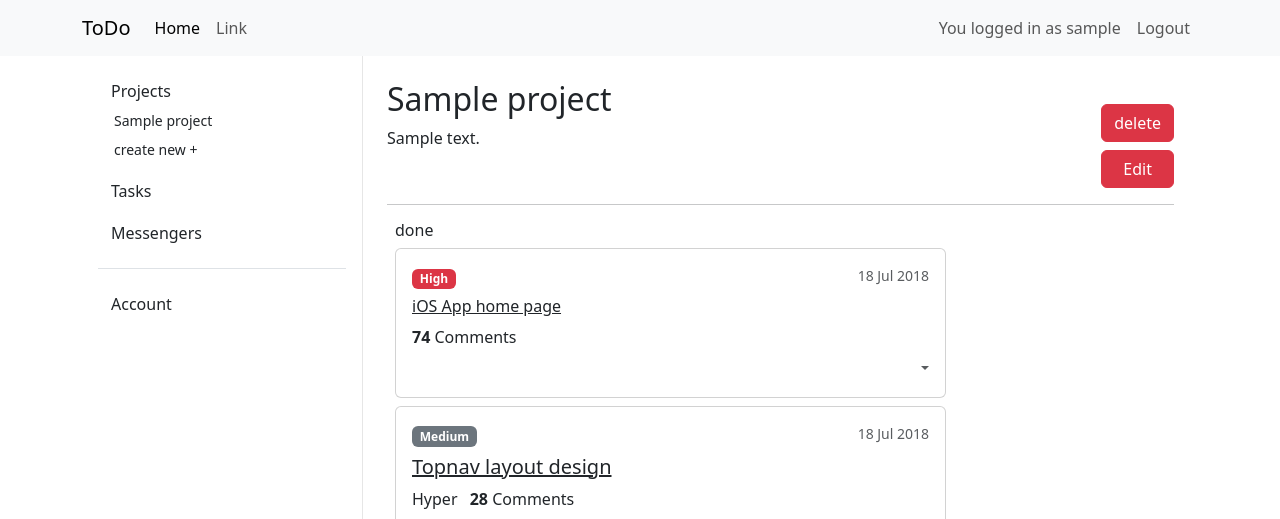
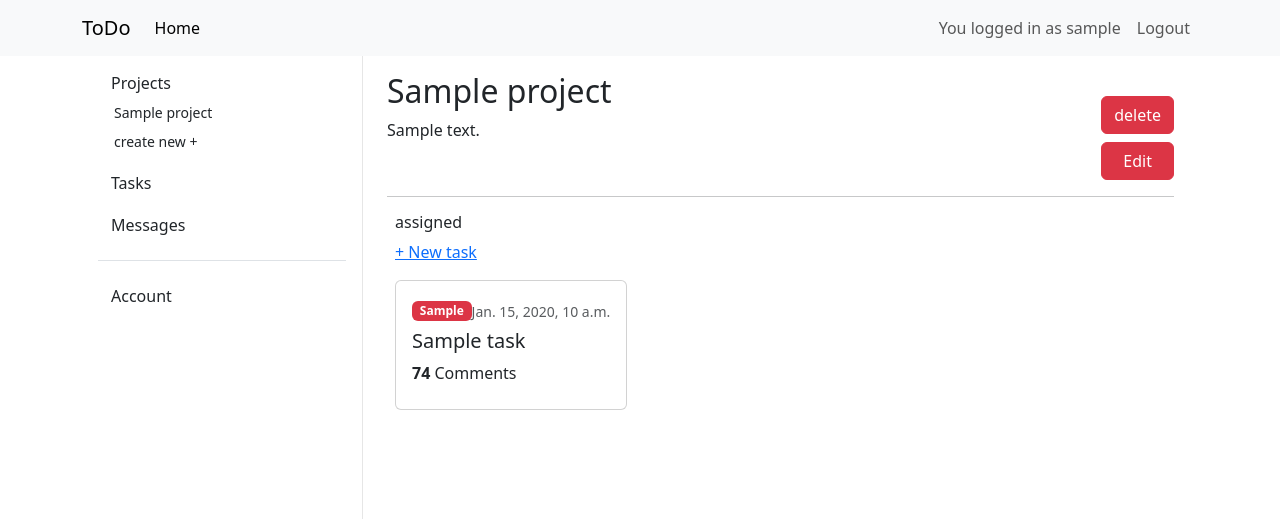
Before and after one commit to Zhassulan-git/todo_project_django, a Django app: page /project/1 in a window 1280 px wide. Shown: the top 519 px of the page. Run offline with Django 5.2, Linux system fonts and the light colour scheme; a user stored in the database is signed in; tables that the repository leaves empty hold one stand-in row (values such as "Sample post"); grey boxes are pictures that could not be loaded.

Commit message:
last updates

```diff
--- a/todo/templates/todo/base.html
+++ b/todo/templates/todo/base.html
@@ -11,7 +11,7 @@
 </head>
 <body>
     {% include 'todo/navbar.html' %}
-    <div class="d-flex container-xl justify-content-center">
+    <div class="d-flex container-xl justify-content-center mt-5">
         {% include 'todo/side.html' %}
         <!-- Content (Placeholder) -->
         <span style="height: 90vh; border-left-style: inset; border-left-width: 1px; border-left-color: rgb(255, 255, 255); opacity: 0.3;"></span>
@@ -21,4 +21,5 @@
             </div>
         </div>
 </body>
+
 </html>
--- a/todo/templates/todo/kanban_row.html
+++ /dev/null
@@ -1,108 +0,0 @@
-<div class="row d-flex">
-    <div class="col-12">
-        <div class="board d-flex">
-<div class="mx-2">
-    <h6 class="mt-0 task-header">done</h6>
-    <div id="task-list-one" class="task-list-items">
-
-        <!-- Task Item -->
-        <div class="card mb-2">
-            {% include 'todo/task_card.html' %}
-        </div>
-        <!-- Task Item End -->
-
-        <!-- Task Item -->
-        <div class="card mb-0">
-            <div class="card-body p-3">
-                <small class="float-end text-muted">18 Jul 2018</small>
-                <span class="badge text-bg-secondary">Medium</span>
-
-                <h5 class="mt-2 mb-2">
-                    <a href="#" data-bs-toggle="modal" data-bs-target="#task-detail-modal" class="text-body">Topnav layout design</a>
-                </h5>
-
-                <p class="mb-0">
-                    <span class="pe-2 text-nowrap mb-2 d-inline-block">
-                        <i class="mdi mdi-briefcase-outline text-muted"></i>
-                        Hyper
-                    </span>
-                    <span class="text-nowrap mb-2 d-inline-block">
-                        <i class="mdi mdi-comment-multiple-outline text-muted"></i>
-                        <b>28</b> Comments
-                    </span>
-                </p>
-
-                <div class="dropdown float-end">
-                    <a href="#" class="dropdown-toggle text-muted arrow-none" data-bs-toggle="dropdown" aria-expanded="false">
-                        <i class="mdi mdi-dots-vertical font-18"></i>
-                    </a>
-                    <div class="dropdown-menu dropdown-menu-end">
-                        <!-- item-->
-                        <a href="javascript:void(0);" class="dropdown-item"><i class="mdi mdi-pencil me-1"></i>Edit</a>
-                        <!-- item-->
-                        <a href="javascript:void(0);" class="dropdown-item"><i class="mdi mdi-delete me-1"></i>Delete</a>
-                        <!-- item-->
-                        <a href="javascript:void(0);" class="dropdown-item"><i class="mdi mdi-plus-circle-outline me-1"></i>Add People</a>
-                        <!-- item-->
-                        <a href="javascript:void(0);" class="dropdown-item"><i class="mdi mdi-exit-to-app me-1"></i>Leave</a>
-                    </div>
-                </div>
-
-                <p class="mb-0">
-                    <img src="assets/images/users/avatar-1.jpg" alt="user-img" class="avatar-xs rounded-circle me-1">
-                    <span class="align-middle">Coder Themes</span>
-                </p>
-            </div> <!-- end card-body -->
-        </div>
-        <!-- Task Item End -->
-
-        <!-- Task Item -->
-        <div class="card mb-0">
-            <div class="card-body p-3">
-                <small class="float-end text-muted">11 Jul 2018</small>
-                <span class="badge bg-success">Low</span>
-
-                <h5 class="mt-2 mb-2">
-                    <a href="#" data-bs-toggle="modal" data-bs-target="#task-detail-modal" class="text-body">Invite user to a project</a>
-                </h5>
-
-                <p class="mb-0">
-                    <span class="pe-2 text-nowrap mb-2 d-inline-block">
-                        <i class="mdi mdi-briefcase-outline text-muted"></i>
-                        CRM
-                    </span>
-                    <span class="text-nowrap mb-2 d-inline-block">
-                        <i class="mdi mdi-comment-multiple-outline text-muted"></i>
-                        <b>68</b> Comments
-                    </span>
-                </p>
-
-                <div class="dropdown float-end">
-                    <a href="#" class="dropdown-toggle text-muted arrow-none" data-bs-toggle="dropdown" aria-expanded="false">
-                        <i class="mdi mdi-dots-vertical font-18"></i>
-                    </a>
-                    <div class="dropdown-menu dropdown-menu-end">
-                        <!-- item-->
-                        <a href="javascript:void(0);" class="dropdown-item"><i class="mdi mdi-pencil me-1"></i>Edit</a>
-                        <!-- item-->
-                        <a href="javascript:void(0);" class="dropdown-item"><i class="mdi mdi-delete me-1"></i>Delete</a>
-                        <!-- item-->
-                        <a href="javascript:void(0);" class="dropdown-item"><i class="mdi mdi-plus-circle-outline me-1"></i>Add People</a>
-                        <!-- item-->
-                        <a href="javascript:void(0);" class="dropdown-item"><i class="mdi mdi-exit-to-app me-1"></i>Leave</a>
-                    </div>
-                </div>
-
-                <p class="mb-0">
-                    <img src="assets/images/users/avatar-3.jpg" alt="user-img" class="avatar-xs rounded-circle me-1">
-                    <span class="align-middle">Lucas Hardy</span>
-                </p>
-            </div> <!-- end card-body -->
-        </div>
-        <!-- Task Item End -->
-
-    </div> <!-- end company-list-1-->
-</div>
-</div> <!-- end .board-->
-</div> <!-- end col -->
-</div>
--- a/todo/templates/todo/navbar.html
+++ b/todo/templates/todo/navbar.html
@@ -1,41 +1,22 @@
-<nav class="navbar navbar-expand-lg bg-body-tertiary">
+<nav class="navbar navbar-expand-lg bg-body-tertiary fixed-top">
     <div class="container-fluid container-xl d-flex justify-content-between">
-        <a class="navbar-brand" href="#">ToDo</a>
+        <label class="navbar-brand">ToDo</label>
         <ul class="navbar-nav me-auto mb-2 mb-lg-0">
           <li class="nav-item">
-            <a class="nav-link active" aria-current="page" href="#">Home</a>
+            <a class="nav-link active" aria-current="page" href="{% url 'home' %}">Home</a>
           </li>
-          <li class="nav-item">
-            <a class="nav-link" href="#">Link</a>
-          </li>
-          <!--
-          <li class="nav-item dropdown">
-            <a class="nav-link dropdown-toggle" href="#" role="button" data-bs-toggle="dropdown" aria-expanded="false">
-              Dropdown
-            </a>
-            <ul class="dropdown-menu">
-              <li><a class="dropdown-item" href="#">Action</a></li>
-              <li><a class="dropdown-item" href="#">Another action</a></li>
-              <li><hr class="dropdown-divider"></li>
-              <li><a class="dropdown-item" href="#">Something else here</a></li>
-            </ul>
-          </li> -->
-          <!--
-          <li class="nav-item">
-            <a class="nav-link disabled" aria-disabled="true">Disabled</a>
-          </li> -->
         </ul>
         <ul class="navbar-nav mb-2 mb-lg-0">
-          {% if user %}
-          <li class="nav-item">
-            <a class="nav-link" href="#">You logged in as {{user.username}}</a>
-          </li>
-          <li class="nav-item">
-            <a class="nav-link" href="#">Logout</a>
-          </li>
-          {% else %}
-            <li class="nav-item end-0 position-absolute">
-                <a class="nav-link" href="/login">Login</a>
+          {% if user.is_anonymous %}
+            <li class="nav-item">
+                <a class="nav-link" href="{% url 'login' %}">Login</a>
+            </li>
+            {% else %}
+            <li class="nav-item">
+              <a class="nav-link" href="#">You logged in as {{user.username}}</a>
+            </li>
+            <li class="nav-item">
+              <a class="nav-link" href="{% url 'logout' %}">Logout</a>
             </li>
           {% endif %}
         </ul>
--- a/todo/templates/todo/project_detail.html
+++ b/todo/templates/todo/project_detail.html
@@ -1,4 +1,5 @@
 {% extends 'todo/base.html' %}
+{% load custom_filters %}
 {% block title%}{{project.title}}{% endblock %}
 {% block content %}
     <div class="d-flex justify-content-between">
@@ -15,5 +16,27 @@
     </div>
     </div>
     <hr>
-    {% include 'todo/kanban_row.html' %}
+    <div class="row d-flex">
+        <div class="col-12">
+            <div class="board d-flex">
+                <div class="mx-2 overflow-auto">
+                    <div class="d-flex">
+                        {% for status in project.tasks.all|pluck_status|unique %}
+                        <div id="task-list-one" class="task-list-items pe-3">
+                            <h6 class="mt-0 task-header">{{status}}</h6>
+                            {% if status == 'assigned' %}
+                                <a href="{% url 'add-task' pk=project.pk %}">+ New task</a>
+                            {% endif %}
+                            {% for task in project.tasks.all %}
+                                {% if task.status == status %}
+                                    {% include 'todo/task_card.html' with task=task %}
+                                {% endif %}
+                            {% endfor %}
+                        </div>
+                        {% endfor %}
+                    </div>
+                </div>
+            </div>
+        </div>
+    </div>
 {% endblock %}
--- a/todo/templates/todo/side.html
+++ b/todo/templates/todo/side.html
@@ -6,7 +6,7 @@
           Projects
         </button>
         <div class="collapse show" id="home-collapse">
-            {% for project in object_list %}
+            {% for project in project_with_tasks %}
           <ul class="btn-toggle-nav list-unstyled fw-normal pb-2 small">
             <li><a href="{% url 'detail-project' pk=project.pk %}" class="link-dark rounded link-underline-opacity-0 link-underline-opacity-100-hover p-3">{{ project.title }}</a></li>
           </ul>
@@ -31,7 +31,7 @@
       </li>
       <li class="mb-1">
         <button class="btn btn-toggle align-items-center rounded collapsed" data-bs-toggle="collapse" data-bs-target="#orders-collapse" aria-expanded="false">
-          Messengers
+          Messages
         </button>
         <div class="collapse" id="orders-collapse">
           <ul class="btn-toggle-nav list-unstyled fw-normal pb-1 small">
--- a/todo/templates/todo/task_card.html
+++ b/todo/templates/todo/task_card.html
@@ -1,27 +1,50 @@
+<div class="card mt-3">
 <div class="card-body p-3">
-    <small class="float-end text-muted">18 Jul 2018</small>
-    <span class="badge bg-danger">High</span>
-
-    <h6 class="mt-2 mb-2">
-        <a href="#" data-bs-toggle="modal" data-bs-target="#task-detail-modal" class="text-body">iOS App home page</a>
-    </h6>
-
+    <small class="float-end text-muted mt-1">{{task.created_at}}</small>
+    <span class="badge bg-danger">{{task.priority}}</span>
+    <h5 class="mt-2 mb-2" data-bs-toggle="modal" role="button" data-bs-target="#exampleModal{{task.id}}">
+        {{task.title}}
+    </h5>
+    <!-- Modal -->
+<div class="modal fade bd-example-modal-lg" id="exampleModal{{task.id}}" tabindex="-1" role="dialog" aria-labelledby="myLargeModalLabel" aria-hidden="true">
+    <div class="modal-dialog modal-lg" role="document">
+      <div class="modal-content">
+        <div class="modal-header">
+          <h5 class="modal-title" id="exampleModalLabel">{{task.title}}</h5>
+        </div>
+        <div class="modal-body d-flex flex-column align-items-center"><div class="mb-3 w-75">
+                <label for="exampleInputEmail1" class="form-label">Task title</label>
+                <p type="text" class="">{{task.title}}</p>
+              </div>
+              <div class="mb-3 w-75">
+                <label for="exampleInputEmail1" class="form-label">Task description</label>
+                <p rows="4" class="">{{task.description}}
+                </p>
+              </div>
+        </div>
+        <div class="modal-footer">
+          <button type="button" class="btn btn-secondary" data-bs-dismiss="modal">Close</button>
+          <a  href="{% url 'update-task' project_pk=project.pk pk=task.pk %}" class="btn btn-primary">Edit</a>
+          <a href="{% url 'delete-task' project_pk=project.pk pk=task.pk %}" class="btn btn-danger">Delete</a>
+        </div>
+      </div>
+    </div>
+  </div>
     <p class="mb-0">
         <span class="text-nowrap mb-2 d-inline-block">
             <i class="mdi mdi-comment-multiple-outline text-muted"></i>
             <b>74</b> Comments
         </span>
     </p>
-
+<!--
     <div class="dropdown float-end">
         <a href="#" class="dropdown-toggle text-muted arrow-none" data-bs-toggle="dropdown" aria-expanded="false">
             <i class="mdi mdi-dots-vertical font-18"></i>
         </a>
         <div class="dropdown-menu dropdown-menu-end">
-            <!-- item-->
             <a href="javascript:void(0);" class="dropdown-item"><i class="mdi mdi-pencil me-1"></i>Edit</a>
-            <!-- item-->
             <a href="javascript:void(0);" class="dropdown-item"><i class="mdi mdi-delete me-1"></i>Delete</a>
         </div>
-    </div>
+    </div> -->
 </div>
+</div>
--- /dev/null
+++ b/todo/templatetags/custom_filters.py
@@ -0,0 +1,13 @@
+from django import template
+
+register = template.Library()
+
+@register.filter
+def pluck_status(tasks):
+    #Извлекает все статусы из списка задач
+    return [task.status for task in tasks]
+
+@register.filter
+def unique(items):
+    #Возвращает только уникальные элементы
+    return list(set(items))
--- a/todo/urls.py
+++ b/todo/urls.py
@@ -6,4 +6,7 @@ urlpatterns=[
     path('project/<int:pk>',ProjectDetailView.as_view(), name="detail-project"),
     path('project/add', ProjectCreateView.as_view() ,name="create-project"),
     path('project/update/<int:pk>', ProjectUpdateView.as_view(), name="update-project"),
+    path('project/<int:project_pk>/task-edit/<int:pk>', TaskUpdateView.as_view(), name='update-task'),
+    path('project/<int:pk>/task/add', CreateTaskView.as_view(), name='add-task'),
+    path('project/<int:project_pk>/task-delete/<int:pk>', TaskDeleteView.as_view(), name='delete-task'),
 ]
--- a/todo/views.py
+++ b/todo/views.py
@@ -1,10 +1,10 @@
-from django.shortcuts import render, redirect
+from django.shortcuts import get_object_or_404, render, redirect
 from django.contrib.auth.decorators import login_required
-from django.urls import reverse_lazy
-from .models import Project
+from django.urls import reverse_lazy, reverse
+from .models import Project, Task
 from django.views import View
-from django.views.generic import DetailView, ListView,UpdateView
-from .forms import ProjectForm
+from django.views.generic import DetailView, ListView,UpdateView, CreateView, DeleteView
+from .forms import ProjectForm, TaskForm
 from django.contrib import messages
 from .utils import DataMixin
 
@@ -19,22 +19,18 @@ class Home(DataMixin, ListView):
 
 class ProjectDetailView(DataMixin, DetailView):
     model = Project
+    form_class = TaskForm
     template_name = 'todo/project_detail.html'
 
     def get_context_data(self, **kwargs):
-        user_id = self.request.user.id
         context = super().get_context_data(**kwargs)
-        project = Project.objects.get(id=self.kwargs['pk'])
-        projects = Project.objects.filter(user_id=user_id).prefetch_related('tasks')
-        context['project'] = project
-        context['object_list']=projects
         p_def = self.get_projects_context(self.request)
         return dict(list(context.items())+list(p_def.items()))
 
     def post(self, request, *args, **kwargs):
+        self.object = self.get_object()
+        project = get_object_or_404(Project, pk=kwargs.get('pk'))
         if 'delete' in request.POST:
-            project = self.get_object()
-            print(request.user.id)
             if project.user_id == request.user.id:
                 project.delete()
                 return redirect('home')
@@ -80,3 +76,57 @@ class ProjectUpdateView(DataMixin, UpdateView):
         context['project'] = project_item
         p_def = self.get_projects_context(self.request, title=project_item.title)
         return dict(list(context.items())+list(p_def.items()))
+
+
+class TaskUpdateView(DataMixin, UpdateView):
+    model=Task
+    form_class = TaskForm
+    template_name = 'todo/update_task.html'
+
+    def get_context_data(self, **kwargs):
+        context = super().get_context_data(**kwargs)
+        p_def = self.get_projects_context(self.request)
+        return dict(list(context.items())+list(p_def.items()))
+
+    def get_object(self, queryset=None):
+        return Task.objects.get(pk=self.kwargs['pk'])
+
+    def get_success_url(self):
+        project_id = self.kwargs.get('project_pk')
+        return reverse('detail-project', kwargs={'pk': project_id})
+
+class CreateTaskView(DataMixin, CreateView):
+    model =Task
+    form_class = TaskForm
+    template_name = 'todo/add_task.html'
+
+    def get_context_data(self, **kwargs):
+        context = super().get_context_data(**kwargs)
+        p_def = self.get_projects_context(self.request)
+        return dict(list(context.items())+list(p_def.items()))
+
+    def form_valid(self, form):
+        project = Project.objects.get(id=self.kwargs['pk'])
+        form.instance.project = project
+
+        return super().form_valid(form)
+
+    def get_success_url(self):
+        return reverse('detail-project', kwargs={'pk': self.kwargs['pk']})
+
+
+class TaskDeleteView(DataMixin, DeleteView):
+    model = Task
+    template_name = 'todo/delete_task.html'
+
+    def get_context_data(self, **kwargs):
+        context = super().get_context_data(**kwargs)
+        p_def = self.get_projects_context(self.request)
+        return dict(list(context.items())+list(p_def.items()))
+
+    def get_success_url(self):
+        project_id = self.kwargs.get('project_pk')
+        return reverse('detail-project', kwargs={'pk': project_id})
+
+    def get_object(self, queryset=None):
+        return Task.objects.get(pk=self.kwargs['pk'])
--- a/todo_project/urls.py
+++ b/todo_project/urls.py
@@ -5,5 +5,6 @@ urlpatterns = [
     path('admin/', admin.site.urls),
     path('', include('todo.urls')),
     path('accounts/', include('users.urls')),
-    path('accounts/', include('django.contrib.auth.urls')),
+    # path('accounts/', include('django.contrib.auth.urls')),
+    path("__debug__/", include("debug_toolbar.urls")),
 ]
```
Also changed, not shown: todo/forms.py (+6 -1 lines), todo/models.py (+7 -2 lines), todo/templates/todo/add_task.html (added, +10 -0 lines), todo/templates/todo/delete_task.html (added, +10 -0 lines), todo/templates/todo/home.html (+1 -18 lines), todo/templates/todo/update_task.html (added, +10 -0 lines), todo/utils.py (+4 -5 lines), todo_project/settings.py (+6 -2 lines), todo/templatetags/__init__.py (added).
